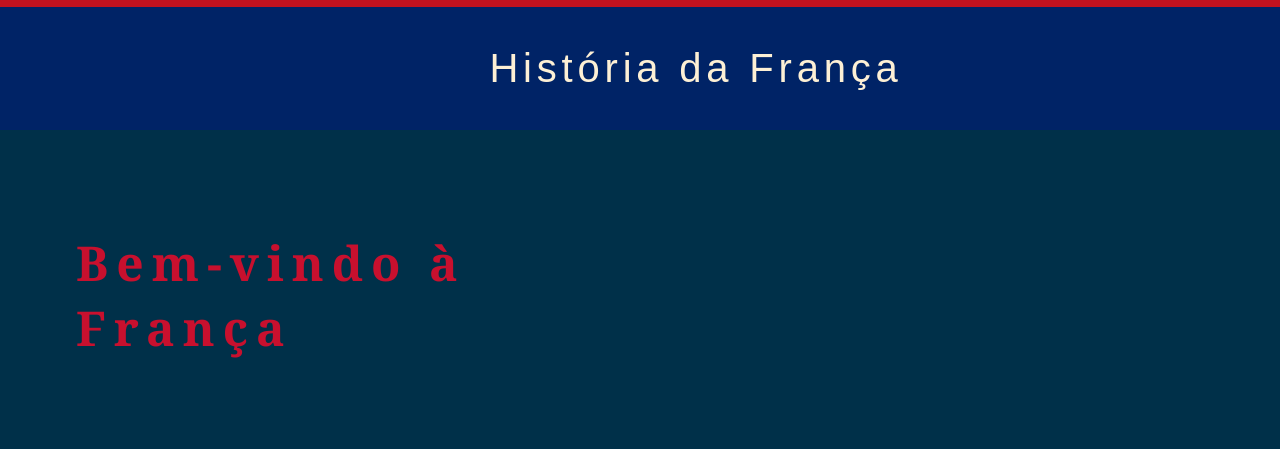
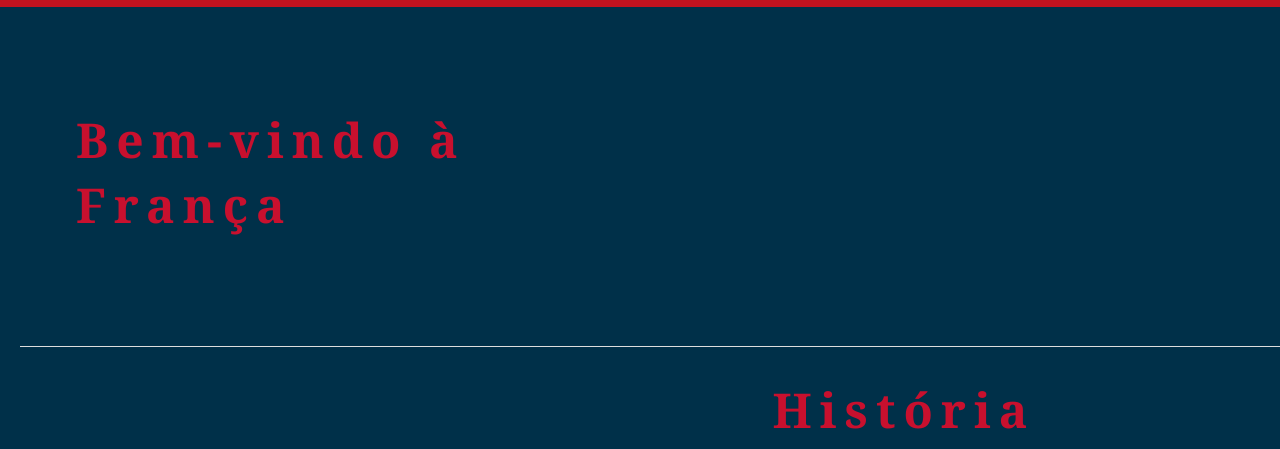
Before and after one commit to raulegas12Ati/fran-a, a plain HTML site: page historia.html in a window 1280 px wide. Shown: the part 299-748 px from the top of the page. Drawn offline with Linux system fonts and the light colour scheme; a web font is replaced by a local one.

Commit message:
quinto commit

```diff
--- a/historia.css
+++ b/historia.css
@@ -37,22 +37,7 @@ p{
     color: var(--white);
 }
 
-.titulo {
-    background-color: #002366; /* Azul escuro */
-    color: #ffffff;
-    text-align: center;
-    display: flex;
-    align-items: center;
-    justify-content: center;
-    display: flex;
-    justify-content: space-evenly;
-    height: 7.7rem;
-}
-
-.titulo h1 {
-    font-size: 2.5rem;
-    color: var(--white);
-}
+.
 
 .titulo p {
     margin-top: 3.5rem;
--- a/historia.html
+++ b/historia.html
@@ -45,10 +45,6 @@ swap" rel="stylesheet">
             </div>
         </nav>
     </header>
-
-    <div class="titulo">
-        <h1>História da França</h1>
-    </div>
 
 
     <main>
```
